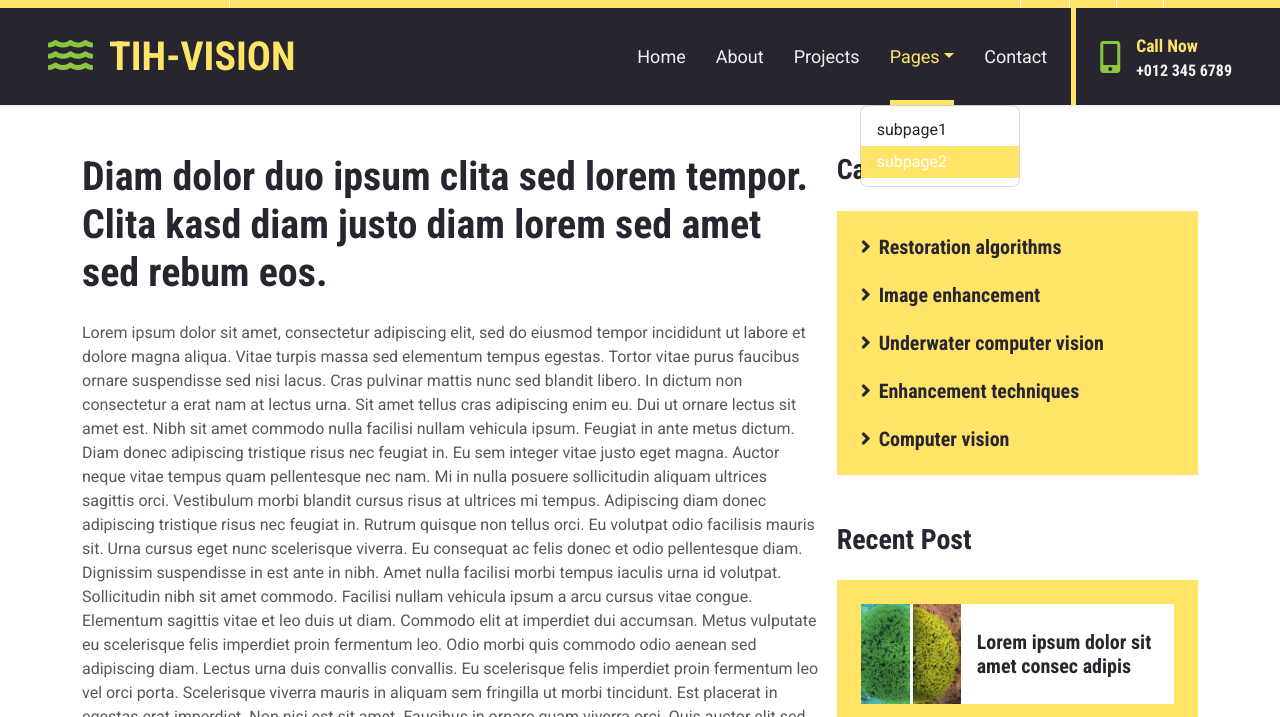
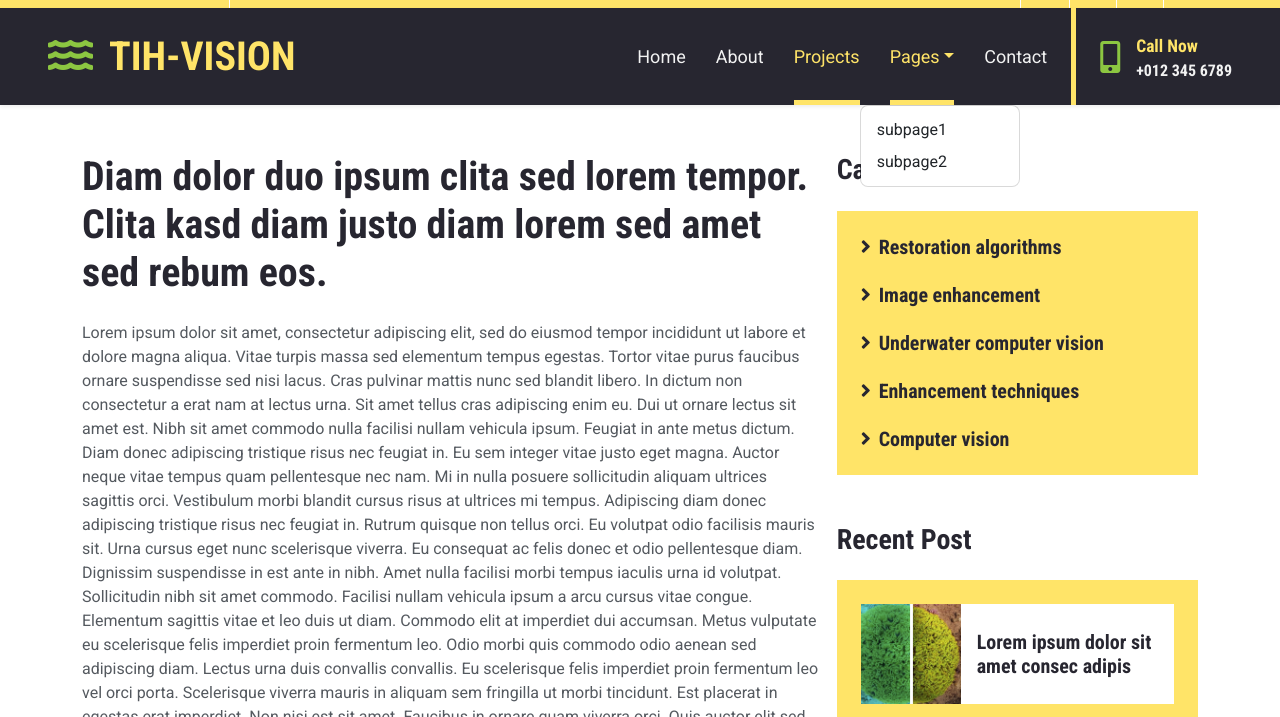
Before and after one commit to mlswagat/TIH-VISION, a plain HTML site: page detail.html in a window 1280 px wide. Both pictures are taken after a click on the link "Pages". Shown: the part 32-749 px from the top of the page. Drawn offline with nearby package versions, Linux system fonts and the light colour scheme.

Commit message:
changed detail

```diff
--- a/detail.html
+++ b/detail.html
@@ -77,12 +77,12 @@
             <div class="navbar-nav ms-auto py-0 pe-4 border-end border-5 border-primary">
                 <a href="index.html" class="nav-item nav-link">Home</a>
                 <a href="about.html" class="nav-item nav-link">About</a>
-                <a href="#" class="nav-item nav-link">Projects</a>
+                <a href="#" class="nav-item nav-link active">Projects</a>
                 <div class="nav-item dropdown">
                     <a href="#" class="nav-link dropdown-toggle active" data-bs-toggle="dropdown">Pages</a>
                     <div class="dropdown-menu m-0">
                         <a href="#" class="dropdown-item">subpage1</a>
-                        <a href="detail.html" class="dropdown-item active">subpage2</a>
+                        <a href="detail.html" class="dropdown-item">subpage2</a>
                         <!-- <a href="team.html" class="dropdown-item">The Team</a>
                         <a href="testimonial.html" class="dropdown-item">Testimonial</a> -->
                     </div>
```
